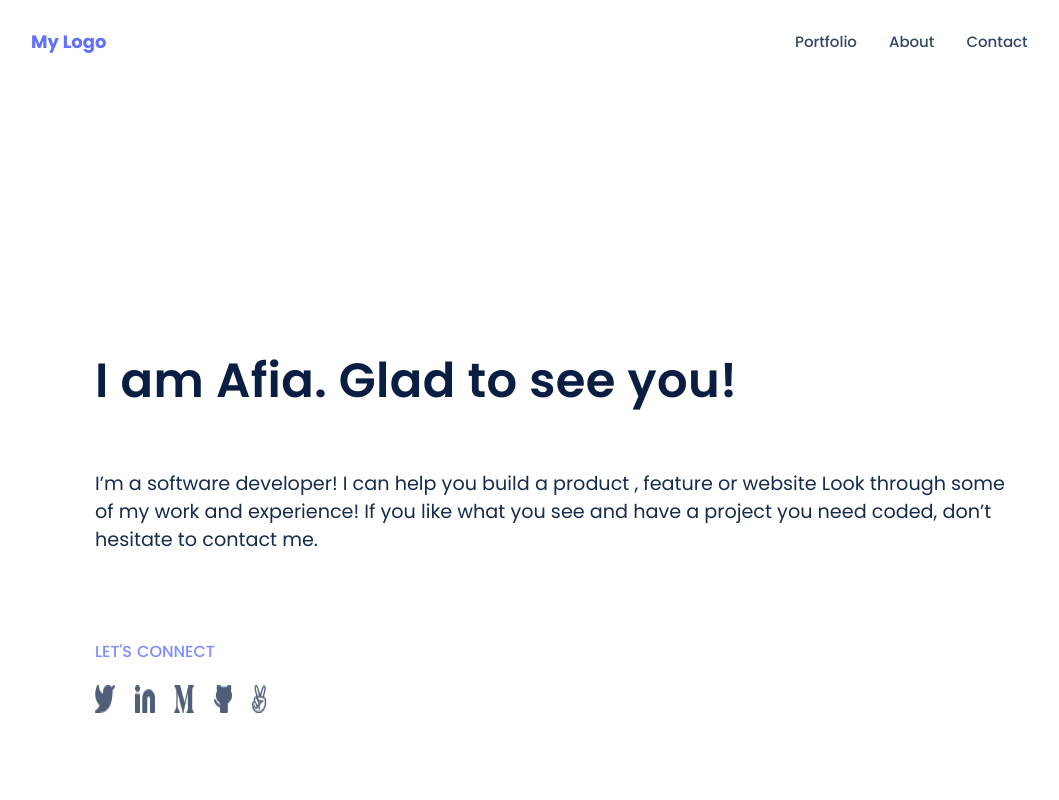
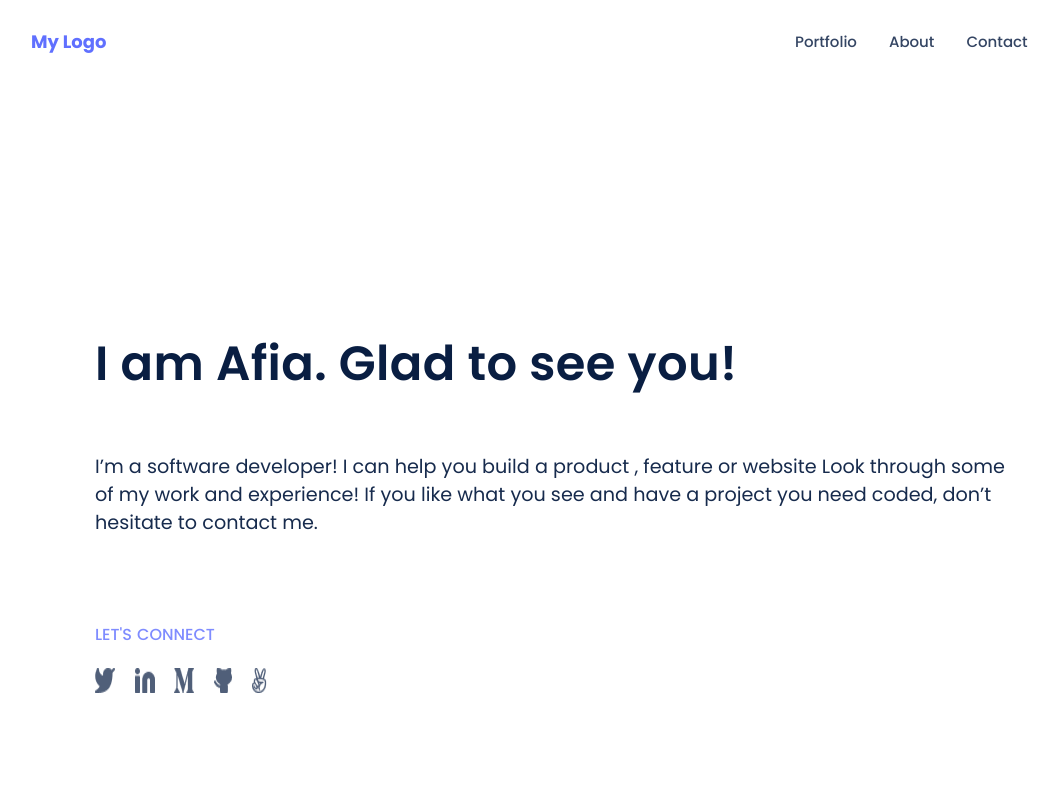
Before and after one commit to Afia-Shafique/webPortfolio, a plain HTML site: page index.html in a window 1280 px wide. Shown: the top 800 px of the page, without its empty margins (97-1156 px from the left). Drawn offline with Linux system fonts and the light colour scheme.

Commit message:
Updating css of desktop header/headline section

```diff
--- a/style.css
+++ b/style.css
@@ -453,7 +453,7 @@ color:rgba(52, 69, 99, 1);
  }
  .headline-section {
   display: flex;
-  padding: 12.063rem 12rem ;
+  padding: 11rem 12rem ;
   flex-direction: column;
   justify-content: center;
   background-image: url("./images/Header\ bg.svg");
@@ -491,7 +491,7 @@ color:rgba(52, 69, 99, 1);
 }
 .social-media-icons{
   width: 13.4vw;
-  height: 3.5vh;
+  height: 3.1vh;
   flex-shrink: 0;
   margin-top: 1rem;
 
```
